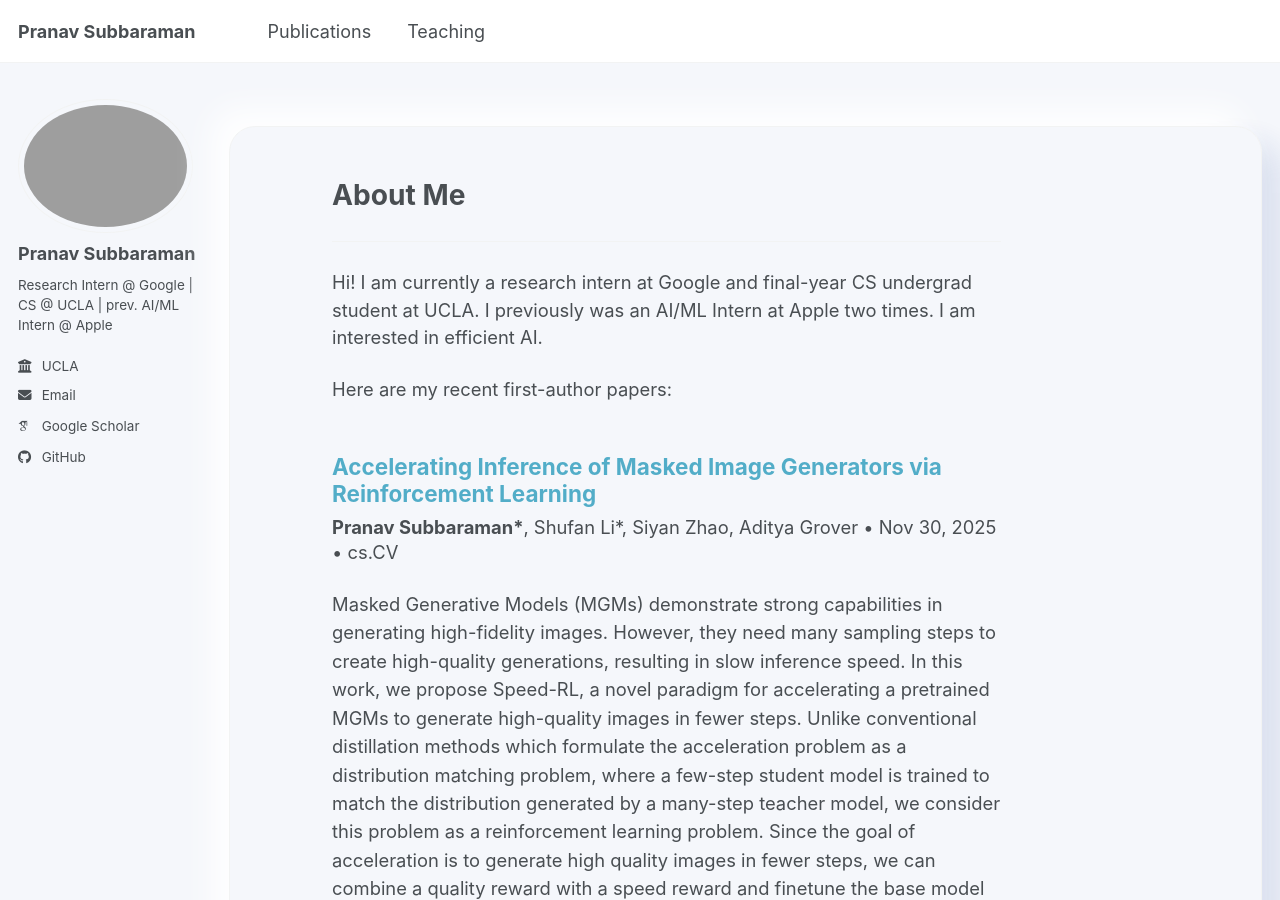
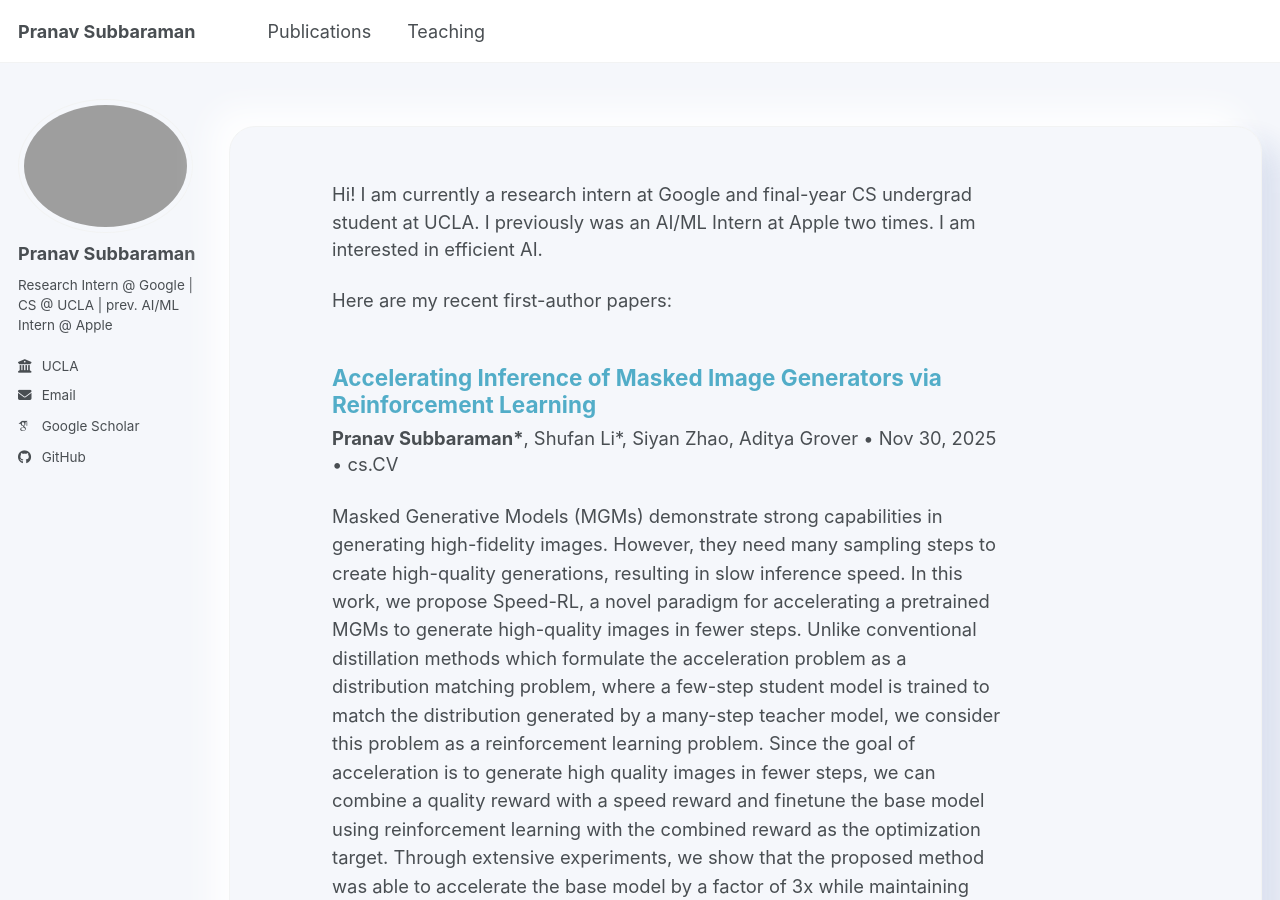
Before and after one commit to PranavSubbaraman/pranavsubbaraman.github.io, a Jekyll site: the page built from _pages/about.md, in a window 1280 px wide and 900 px high. Built offline with Jekyll 4.4.1, drawn with Linux system fonts in a browser that asks for light colours; some web fonts are replaced; a script bundle is joined from its source files by our own code; library files that are not in the unit come from our copies.

Commit message:
text edits

```diff
--- a/_layouts/single.html
+++ b/_layouts/single.html
@@ -24,7 +24,7 @@ layout: default
     {% if page.modified %}<meta itemprop="dateModified" content="{{ page.modified | date: "%B %d, %Y" }}">{% endif %}
 
     <div class="page__inner-wrap">
-      {% unless page.header.overlay_color or page.header.overlay_image %}
+      {% unless page.header.overlay_color or page.header.overlay_image or page.hide_title %}
         <header>
           {% if page.title %}<h1 class="page__title" itemprop="headline">{{ page.title | markdownify | remove: "<p>" | remove: "</p>" }}</h1>{% endif %}
           {% if page.read_time %}
```
Also changed, not shown: _pages/about.md (+1 -0 lines).
